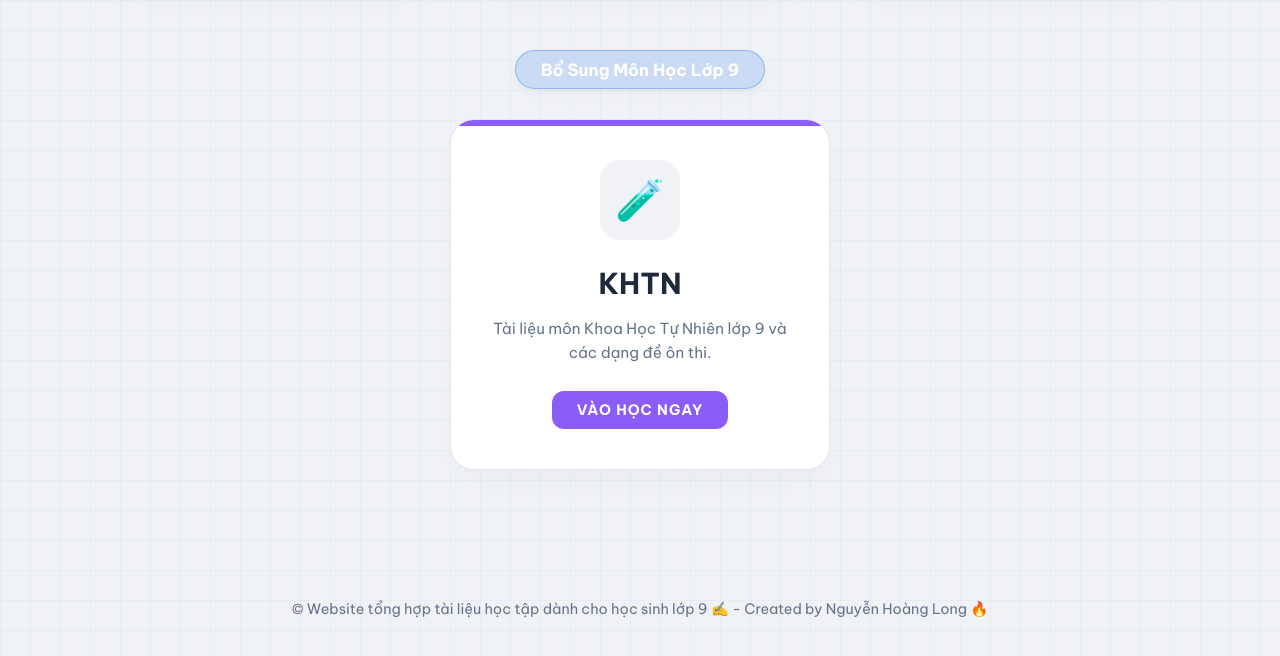
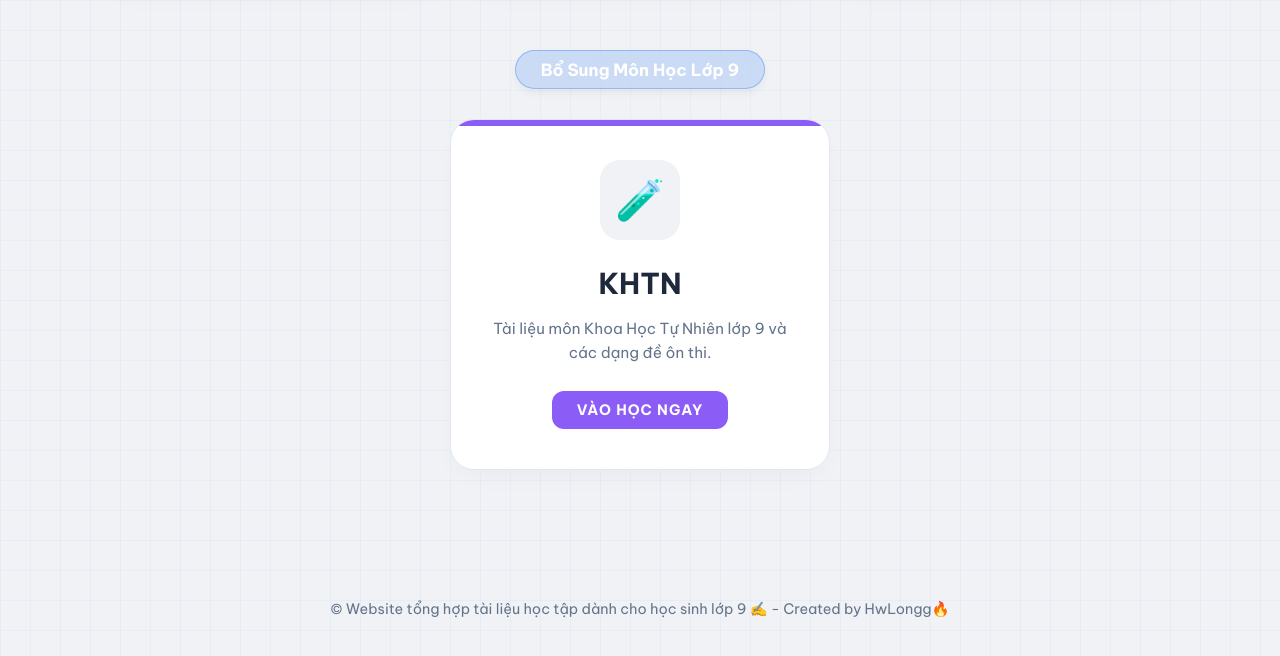
Before and after one commit to HwLongg/Tong-Hop-Tai-Lieu, a plain HTML site: page index.html in a window 1280 px wide. Shown: the part 720-1376 px from the top of the page. Drawn offline with Linux system fonts and the light colour scheme.

Commit message:
Update index.html

```diff
--- a/index.html
+++ b/index.html
@@ -393,7 +393,7 @@
     </div>
 
     <footer>
-        <p>&copy; Website tổng hợp tài liệu học tập dành cho học sinh lớp 9 ✍️ - Created by Nguyễn Hoàng Long 🔥</p>
+        <p>&copy; Website tổng hợp tài liệu học tập dành cho học sinh lớp 9 ✍️ - Created by HwLongg🔥</p>
     </footer>
 
     <script>
```
